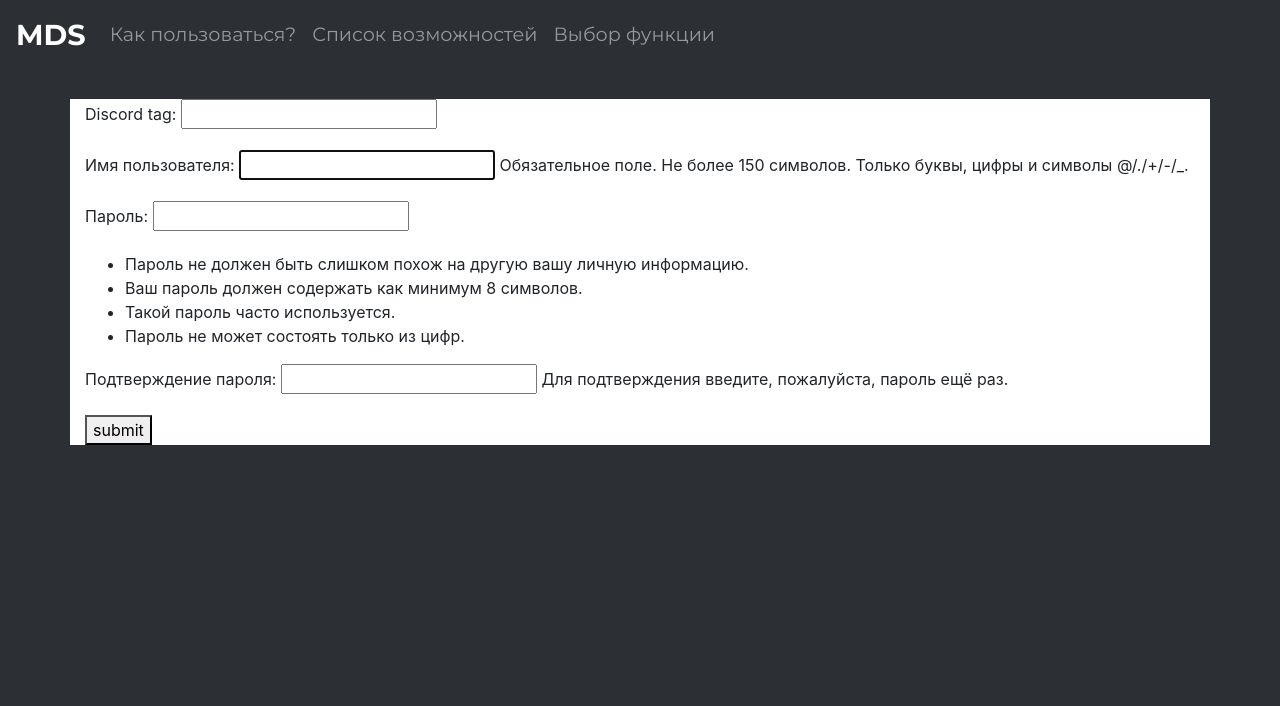
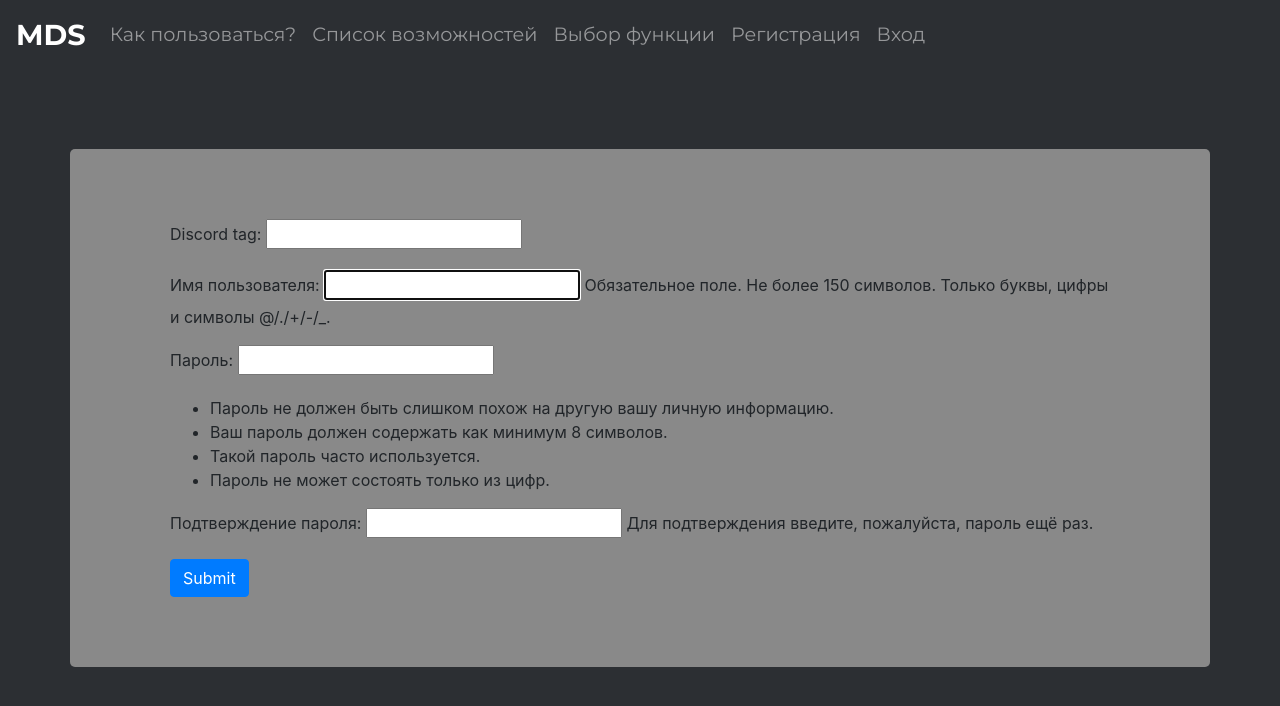
Before and after one commit to Rizzrackez/web-discord-application, a Django app: page /registration in a window 1280 px wide. Shown: the top 706 px of the page. Run offline with Django 3.2, Linux system fonts and the light colour scheme; some libraries are stand-ins or nearby versions.

Commit message:
9 спринт

```diff
--- a/discord_web/backend/urls.py
+++ b/discord_web/backend/urls.py
@@ -10,6 +10,6 @@ urlpatterns = [
 
     path('registration', registration, name='user-profile'),
     path('login', auth_views.LoginView.as_view(template_name="backend/login.html"), name="login"),
-    path('logout', auth_views.LogoutView.as_view(template_name="backend/logout.html"), name="login"),
+    path('logout', auth_views.LogoutView.as_view(template_name="backend/logout.html"), name="logout"),
 
 ]
--- a/discord_web/static/main.css
+++ b/discord_web/static/main.css
@@ -4,7 +4,14 @@
 
 #double_arrow {
 	display: none;
+}
 
+.registration
+{
+	margin-top: 10vh;
+	background: #898989;
+	padding: 70px 100px;
+	border-radius: 5px;
 }
 
 .funcText
@@ -96,7 +103,7 @@ body {
 {
 	position: absolute;
 	top: 15vh;
-	background: #DCDCDC;
+	background: #898989;
 	padding: 70px 100px;
 	border-radius: 5px;
 	box-shadow: 0px 0px 10px 0px #000;
--- a/discord_web/templates/backend/login.html
+++ b/discord_web/templates/backend/login.html
@@ -2,11 +2,11 @@
 {% block body %}
 {% load static %}
 
-<div class="container" style="background: white">
+<div class="container registration">
     <form method="post">
         {% csrf_token %}
         {{ form.as_p }}
-        <button type="submit">submit</button>
+        <button type="button submit" class="btn btn-primary">Submit</button>
     </form>
 </div>
 
--- a/discord_web/templates/backend/registration.html
+++ b/discord_web/templates/backend/registration.html
@@ -2,12 +2,12 @@
 {% block body %}
 {% load static %}
 
-<div class="container" style="background: white">
+<div class="container registration">
     <form method="post">
         {% csrf_token %}
         {{ user_profile_form.as_p }}
         {{ user_creation_form.as_p }}
-        <button type="submit">submit</button>
+        <button type="button submit" class="btn btn-primary">Submit</button>
     </form>
 </div>
 
--- a/discord_web/templates/wrapper.html
+++ b/discord_web/templates/wrapper.html
@@ -16,6 +16,12 @@
           <a class="nav-link navbarText" href="{% url 'guide'%}">Как пользоваться?</a>
           <a class="nav-link navbarText" href="{% url 'command-list' %}">Список возможностей</a>
           <a class="nav-link navbarText" href="{% url 'viewBotCommands'%}">Выбор функции</a>
+          <a class="nav-link navbarText" href="{% url 'user-profile'%}">Регистрация</a>
+          {% if user.is_authenticated %}
+            <a class="nav-link navbarText" href="{% url 'logout'%}">Выход</a>
+          {% else %}
+            <a class="nav-link navbarText" href="{% url 'login'%}">Вход</a>
+          {% endif %}
         </div>
       </div>
     </nav>
```
Also changed, not shown: discord_web/templates/backend/commandList.html (line endings or trailing spaces), discord_web/templates/backend/guide.html (line endings or trailing spaces), discord_web/templates/backend/mainPage.html (line endings or trailing spaces).
